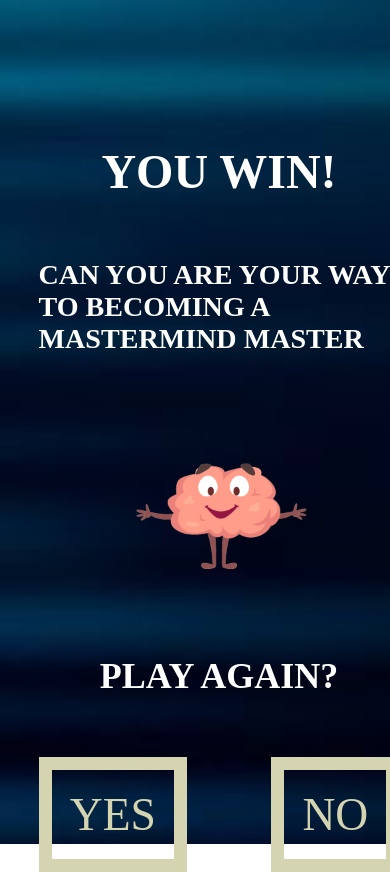
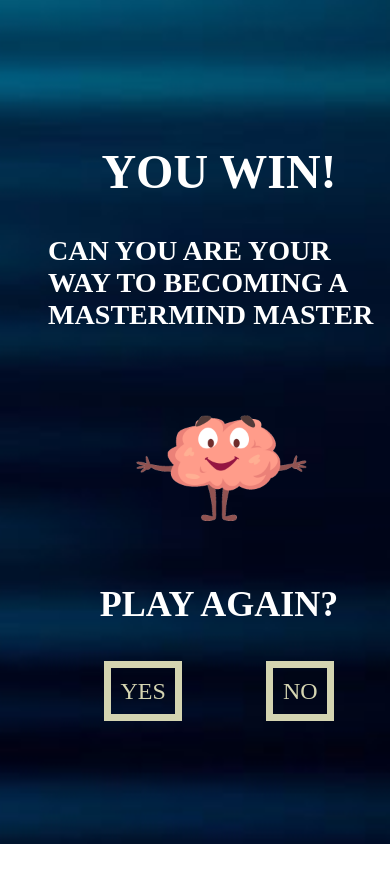
Before and after one commit to RichardSGadea/MasterMind, a plain HTML site: page pages/win.html in a window 390 px wide. After the commit the page ends 844 px from the top, so only its background shows below. Drawn offline with Linux system fonts and the light colour scheme.

Commit message:
Fixed responsive of lose and win pages

```diff
--- a/css/lose.css
+++ b/css/lose.css
@@ -16,7 +16,7 @@
     display: flex;
     flex-direction: column;
     align-items: center;
-    gap: 2.5em;
+    gap: 1.5em;
     font-size: 1.5em;
     color: white;
 }
@@ -37,3 +37,11 @@
     background-color: #d4d4b1;
     color: black;
 }
+@media(max-width: 890px){
+    .content{
+        font-size: 0.8m;
+    }
+    .buttonReturn{
+        font-size: 1em;
+    }
+}
--- a/css/win.css
+++ b/css/win.css
@@ -16,7 +16,7 @@
     display: flex;
     flex-direction: column;
     align-items: center;
-    gap: 2.5em;
+    gap: 1.5em;
     font-size: 1.5em;
     color: white;
 }
@@ -37,3 +37,12 @@
     background-color: #d4d4b1;
     color: black;
 }
+
+@media(max-width: 890px){
+    .content{
+        font-size: 0.8m;
+    }
+    .buttonYes, .buttonNo{
+        font-size: 1em;
+    }
+}
```
